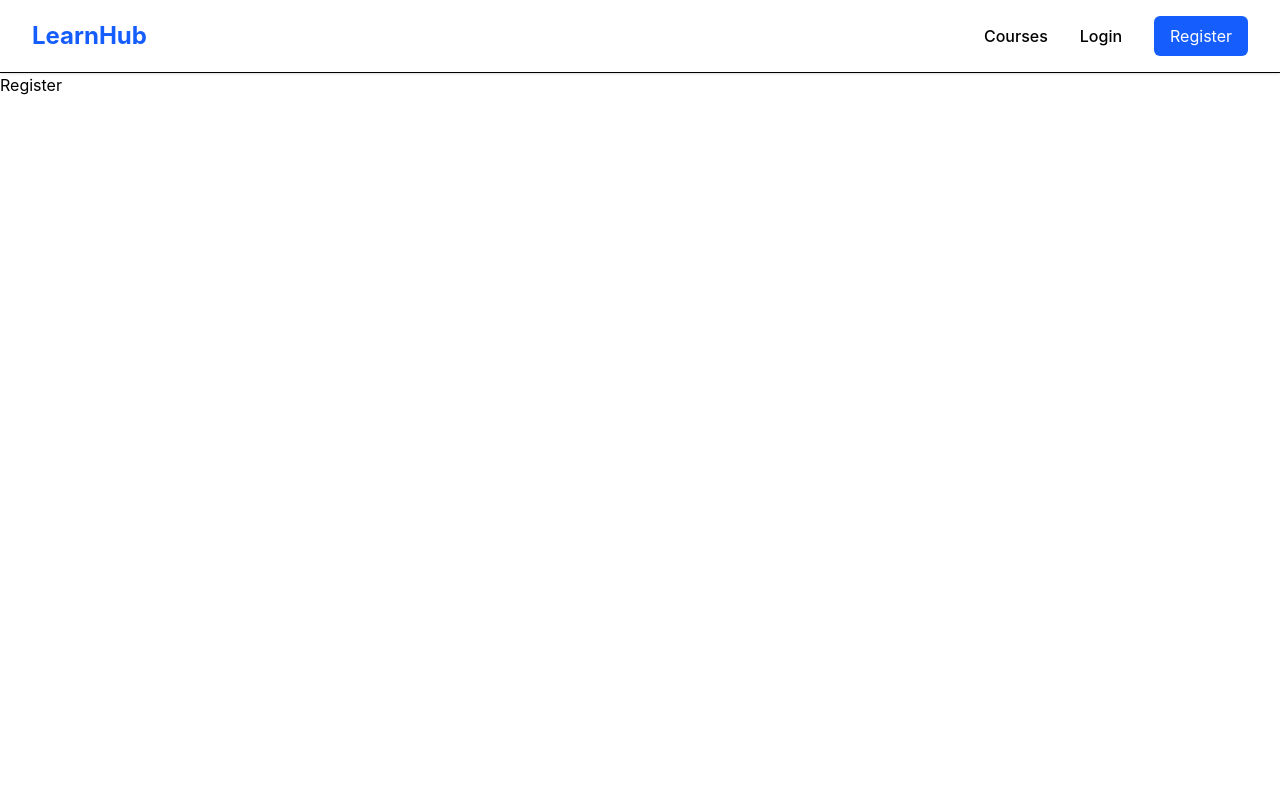
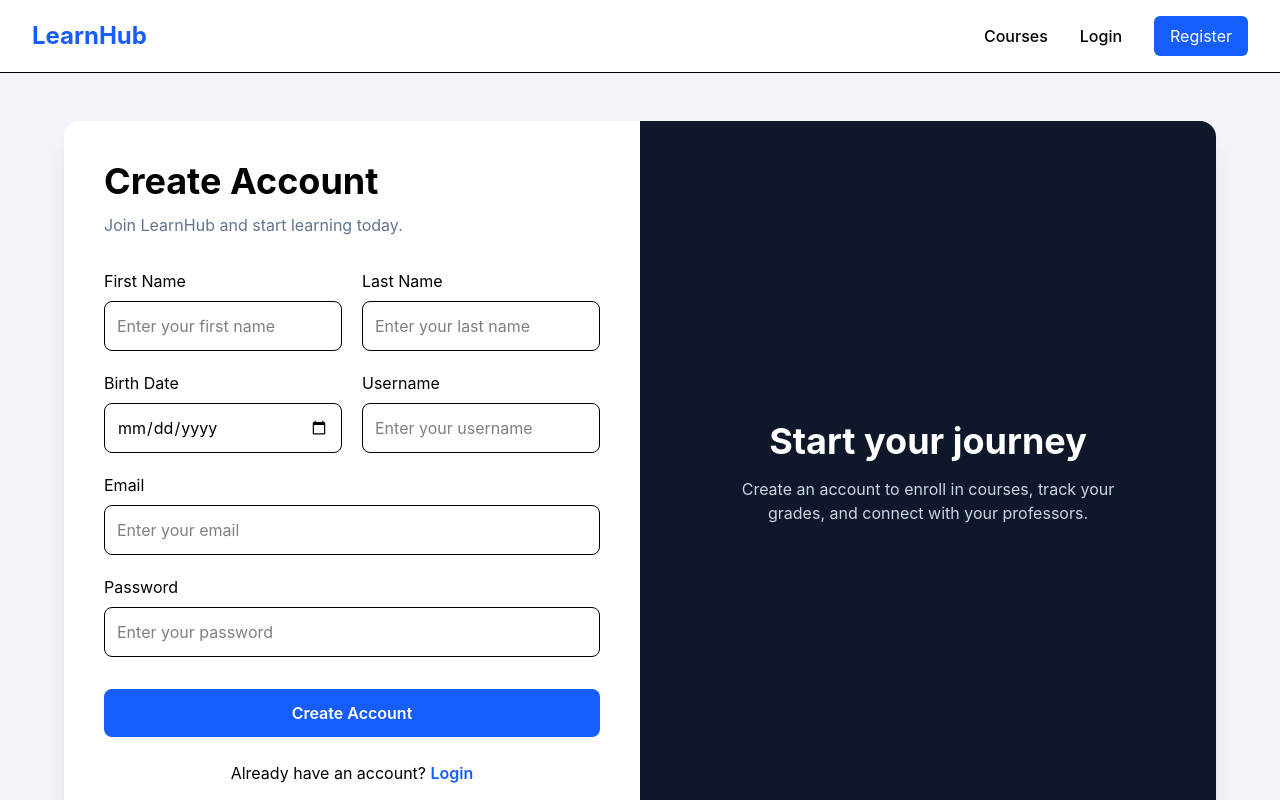
Before and after one commit to 2442-NET-FS-Test-Automation/P2-Team2-LearningPlatform, a React (Vite) app in the folder frontend/: page /register in a window 1280 px wide. Shown: the top 800 px of the page. Built offline with nearby package versions, Linux system fonts and the light colour scheme.

Commit message:
Added Login and Register Pages

```diff
--- a/frontend/src/App.tsx
+++ b/frontend/src/App.tsx
@@ -2,6 +2,9 @@ import { Routes, Route } from "react-router-dom";
 
 import PublicLayout from "./components/layout/PublicLayout";
 import LandingPage from "./pages/LandingPage";
+import LoginPage from "./pages/auth/LoginPage";
+import RegisterPage from "./pages/auth/RegisterPage";
+import ProfilePage from "./pages/auth/ProfilePage";
 
 export default function App() {
     return (
@@ -14,9 +17,9 @@ export default function App() {
                 <Route path="/courses/:id" element={<h1>Course Details</h1>} />
 
                 {/* Authentication */}
-                <Route path="/login" element={<h1>Login</h1>} />
-                <Route path="/register" element={<h1>Register</h1>} />
-                <Route path="/my-profile" element={<h1>Profile</h1>} />
+                <Route path="/login" element={<LoginPage />} />
+                <Route path="/register" element={<RegisterPage />} />
+                <Route path="/my-profile" element={<ProfilePage />} />
 
                 {/* Student */}
                 <Route path="/student/dashboard" element={<h1>Student Dashboard</h1>} />
--- a/frontend/src/components/layout/Footer.tsx
+++ b/frontend/src/components/layout/Footer.tsx
@@ -1,25 +1,21 @@
 export default function Footer() {
     return (
         <footer className="border-t bg-slate-900 text-white">
-
-            <div className="mx-auto max-w-7xl px-8 py-12">
-
+            <div className="mx-auto max-w-7xl px-8 py-10">
                 <h2 className="text-2xl font-bold">
                     LearnHub
                 </h2>
 
-                <p className="mt-3 text-slate-300 max-w-lg">
+                <p className="mt-2 text-slate-300 max-w-lg">
                     LearnHub is an online learning platform connecting
                     students with professors through engaging,
                     high-quality university courses.
                 </p>
 
-                <div className="mt-8 border-t border-slate-700 pt-6 text-sm text-slate-400">
+                <div className="mt-5 border-t border-slate-700 pt-6 text-sm text-slate-400">
                     © 2026 LearnHub. All rights reserved.
                 </div>
-
             </div>
-
         </footer>
     );
 }
--- /dev/null
+++ b/frontend/src/pages/auth/LoginPage.tsx
@@ -0,0 +1,68 @@
+import { Link } from "react-router-dom";
+
+export default function LoginPage() {
+    return (
+        <div className="min-h-screen bg-slate-100 flex items-center justify-center px-4 py-10">
+            <div className="w-full max-w-6xl bg-white rounded-2xl shadow-xl overflow-hidden grid md:grid-cols-2">
+                {/* Left */}
+                <div className="p-10">
+                    <h1 className="text-4xl font-bold">
+                        Welcome Back
+                    </h1>
+                    <p className="mt-3 text-slate-500">
+                        Sign in to continue using LearnHub.
+                    </p>
+                    <form className="mt-8 space-y-5">
+                        <div>
+                            <label className="block mb-2 font-medium">
+                                Username or Email
+                            </label>
+                            <input
+                                type="text"
+                                placeholder="Enter username or email"
+                                className="w-full rounded-lg border p-3 focus:ring-2 focus:ring-blue-500"
+                            />
+                        </div>
+                        <div>
+                            <label className="block mb-2 font-medium">
+                                Password
+                            </label>
+                            <input
+                                type="password"
+                                placeholder="Enter your password"
+                                className="w-full rounded-lg border p-3 focus:ring-2 focus:ring-blue-500"
+                            />
+                        </div>
+                        <button
+                            className="w-full rounded-lg bg-blue-600 py-3 font-semibold text-white hover:bg-blue-700"
+                        >
+                            Login
+                        </button>
+                    </form>
+                    <p className="mt-6 text-center">
+                        Don't have an account?{" "}
+                        <Link
+                            to="/register"
+                            className="text-blue-600 font-semibold"
+                        >
+                            Register
+                        </Link>
+                    </p>
+                </div>
+
+                {/* Right */}
+                <div className="hidden md:flex bg-blue-600 text-white items-center justify-center p-10">
+                    <div className="text-center">
+                        <h2 className="text-4xl font-bold">
+                            LearnHub
+                        </h2>
+                        <p className="mt-4 text-blue-100">
+                            Learn, grow and connect with professors
+                            from anywhere.
+                        </p>
+                    </div>
+                </div>
+            </div>
+        </div>
+    );
+}
--- /dev/null
+++ b/frontend/src/pages/auth/ProfilePage.tsx
@@ -0,0 +1,5 @@
+export default function ProfilePage(){
+    return (
+        <p>Profile</p>
+    );
+}
--- /dev/null
+++ b/frontend/src/pages/auth/RegisterPage.tsx
@@ -0,0 +1,98 @@
+import { Link } from "react-router-dom";
+
+export default function RegisterPage() {
+    return (
+        <div className="min-h-screen bg-slate-100 flex items-center justify-center px-4 py-10">
+            <div className="w-full max-w-6xl bg-white rounded-2xl shadow-xl overflow-hidden grid md:grid-cols-2">
+                {/* Form */}
+                <div className="p-10">
+                    <h1 className="text-4xl font-bold">
+                        Create Account
+                    </h1>
+                    <p className="mt-3 text-slate-500">
+                        Join LearnHub and start learning today.
+                    </p>
+                    <form className="mt-8 grid grid-cols-1 md:grid-cols-2 gap-5">
+                        <div>
+                            <label>First Name</label>
+                            <input
+                                type="text"
+                                placeholder="Enter your first name"
+                                className="mt-2 w-full rounded-lg border p-3"
+                            />
+                        </div>
+
+                        <div>
+                            <label>Last Name</label>
+                            <input
+                                type="text"
+                                placeholder="Enter your last name"
+                                className="mt-2 w-full rounded-lg border p-3"
+                            />
+                        </div>
+                        <div>
+                            <label>Birth Date</label>
+                            <input
+                                type="date"
+                                className="mt-2 w-full rounded-lg border p-3"
+                            />
+                        </div>
+                        <div>
+                            <label>Username</label>
+                            <input
+                                type="text"
+                                placeholder="Enter your username"
+                                className="mt-2 w-full rounded-lg border p-3"
+                            />
+                        </div>
+
+                        <div className="md:col-span-2">
+                            <label>Email</label>
+                            <input
+                                type="email"
+                                placeholder="Enter your email"
+                                className="mt-2 w-full rounded-lg border p-3"
+                            />
+                        </div>
+                        <div className="md:col-span-2">
+                            <label>Password</label>
+                            <input
+                                type="password"
+                                placeholder="Enter your password"
+                                className="mt-2 w-full rounded-lg border p-3"
+                            />
+                        </div>
+                        <button
+                            className="md:col-span-2 mt-3 rounded-lg bg-blue-600 py-3 font-semibold text-white hover:bg-blue-700"
+                        >
+                            Create Account
+                        </button>
+                    </form>
+
+                    <p className="mt-6 text-center">
+                        Already have an account?{" "}
+                        <Link
+                            to="/login"
+                            className="text-blue-600 font-semibold"
+                        >
+                            Login
+                        </Link>
+                    </p>
+                </div>
+
+                {/* Right */}
+                <div className="hidden md:flex items-center justify-center bg-slate-900 text-white p-10">
+                    <div className="max-w-sm text-center">
+                        <h2 className="text-4xl font-bold">
+                            Start your journey
+                        </h2>
+                        <p className="mt-4 text-slate-300">
+                            Create an account to enroll in courses,
+                            track your grades, and connect with your professors.
+                        </p>
+                    </div>
+                </div>
+            </div>
+        </div>
+    );
+}
```
